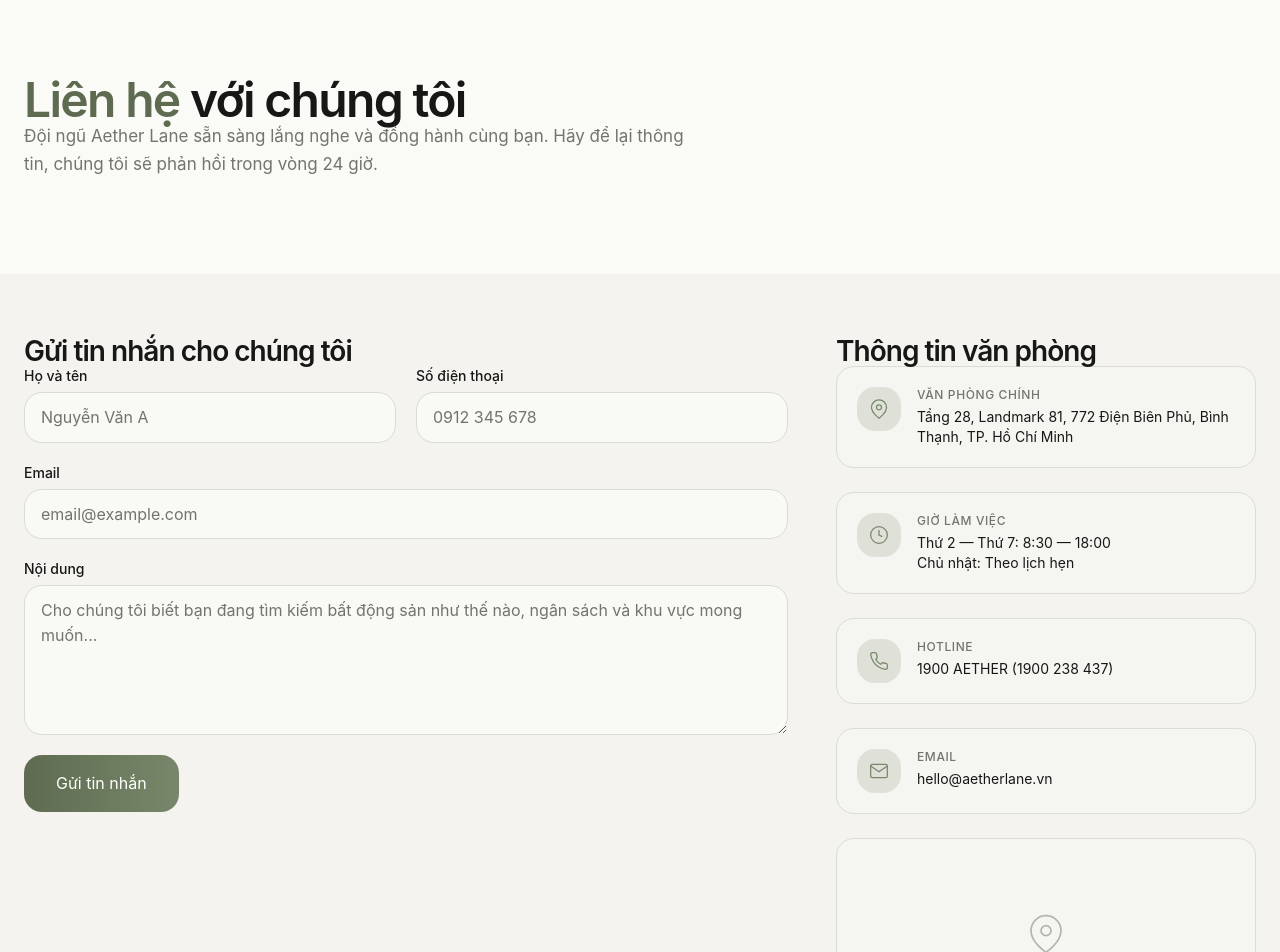
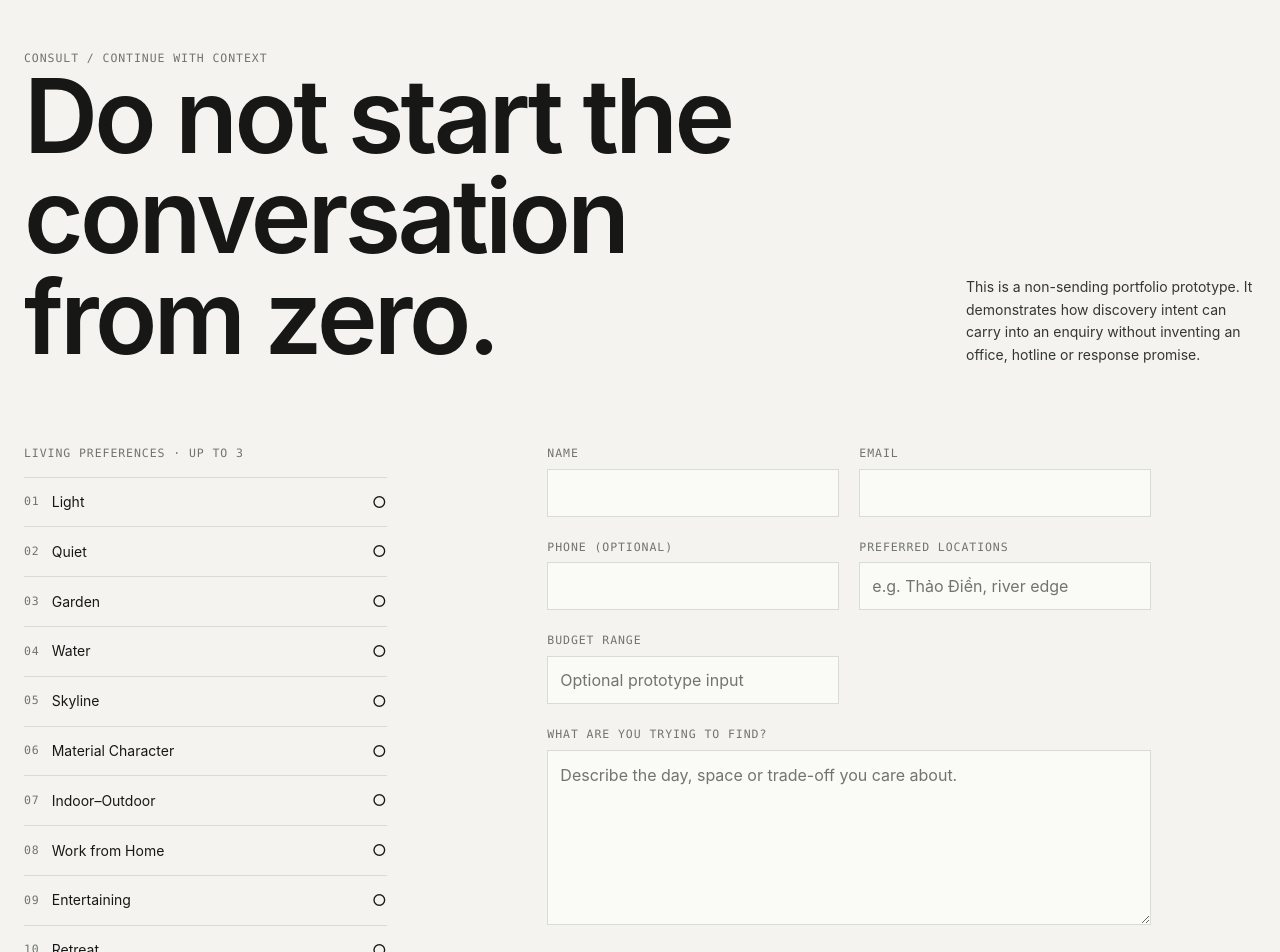
Before and after one commit to Ngh1aa/Sky-Estate, a React (Vite) app: page /consult in a window 1280 px wide. Shown: the part 100-1052 px from the top of the page. Built offline with nearby package versions, Linux system fonts and the light colour scheme.

Commit message:
feat: turn contact into preference-aware consultation

```diff
--- a/src/pages/ContactPage.tsx
+++ b/src/pages/ContactPage.tsx
@@ -1,253 +1,117 @@
-import { useState, useEffect } from 'react';
+import { useMemo, useState } from 'react';
+import { useSearchParams } from 'react-router-dom';
 import { Helmet } from 'react-helmet-async';
-import { motion } from 'framer-motion';
-import { faqs } from '../data/properties';
-import { Input, Textarea, Button, Toast, AccordionItem, SectionHeading } from '../components/ui';
+import { properties } from '../data/properties';
+import { getLivingQualities, getResidenceTitle, livingQualities, type LivingQuality } from '../data/living';
 
 export default function ContactPage() {
-  const [formData, setFormData] = useState({ name: '', email: '', phone: '', message: '' });
+  const [searchParams] = useSearchParams();
+  const residence = useMemo(() => properties.find((item) => item.id === searchParams.get('residence')), [searchParams]);
+  const initialQualities = residence ? getLivingQualities(residence).slice(0, 3) : [];
+
+  const [form, setForm] = useState({ name: '', email: '', phone: '', locations: '', budget: '', message: '' });
+  const [qualities, setQualities] = useState<LivingQuality[]>(initialQualities);
   const [errors, setErrors] = useState<Record<string, string>>({});
-  const [status, setStatus] = useState<'idle' | 'loading' | 'success' | 'error'>('idle');
-  const [toast, setToast] = useState<{ message: string; type: 'success' | 'error'; visible: boolean }>({
-    message: '', type: 'success', visible: false,
-  });
-  const [openFAQ, setOpenFAQ] = useState<string | null>(null);
+  const [submitted, setSubmitted] = useState(false);
 
-  useEffect(() => {
-    window.scrollTo(0, 0);
-  }, []);
-
-  const validate = () => {
-    const errs: Record<string, string> = {};
-    if (!formData.name.trim()) errs.name = 'Vui lòng nhập họ tên';
-    if (!formData.email.trim()) errs.email = 'Vui lòng nhập email';
-    else if (!/^[^\s@]+@[^\s@]+\.[^\s@]+$/.test(formData.email)) errs.email = 'Email không hợp lệ';
-    if (!formData.phone.trim()) errs.phone = 'Vui lòng nhập số điện thoại';
-    else if (!/^(0|\+84)\d{9,10}$/.test(formData.phone.replace(/\s/g, ''))) errs.phone = 'Số điện thoại không hợp lệ';
-    if (!formData.message.trim()) errs.message = 'Vui lòng nhập nội dung';
-    return errs;
+  const toggleQuality = (quality: LivingQuality) => {
+    setQualities((current) => current.includes(quality) ? current.filter((item) => item !== quality) : current.length >= 3 ? [...current.slice(1), quality] : [...current, quality]);
   };
 
-  const handleChange = (field: string, value: string) => {
-    setFormData((p) => ({ ...p, [field]: value }));
-    if (errors[field]) setErrors((p) => ({ ...p, [field]: '' }));
+  const submit = (event: React.FormEvent) => {
+    event.preventDefault();
+    const nextErrors: Record<string, string> = {};
+    if (!form.name.trim()) nextErrors.name = 'Add your name.';
+    if (!/^\S+@\S+\.\S+$/.test(form.email)) nextErrors.email = 'Use a valid email address.';
+    if (!form.message.trim()) nextErrors.message = 'Tell us what you are trying to find.';
+    setErrors(nextErrors);
+    if (Object.keys(nextErrors).length) return;
+    setSubmitted(true);
   };
-
-  const handleSubmit = async (e: React.FormEvent) => {
-    e.preventDefault();
-    const errs = validate();
-    setErrors(errs);
-    if (Object.keys(errs).length > 0) return;
-
-    setStatus('loading');
-    await new Promise((r) => setTimeout(r, 2000));
-    setStatus('success');
-    setFormData({ name: '', email: '', phone: '', message: '' });
-    setToast({ message: 'Gửi thành công! Chúng tôi sẽ phản hồi trong vòng 24 giờ.', type: 'success', visible: true });
-    setTimeout(() => {
-      setToast((t) => ({ ...t, visible: false }));
-      setStatus('idle');
-    }, 4000);
-  };
-
-  const officeInfo = [
-    {
-      icon: (
-        <svg width="20" height="20" viewBox="0 0 24 24" fill="none" stroke="currentColor" strokeWidth="1.5">
-          <path d="M21 10c0 7-9 13-9 13s-9-6-9-13a9 9 0 0 1 18 0z" /><circle cx="12" cy="10" r="3" />
-        </svg>
-      ),
-      label: 'Văn phòng chính',
-      value: 'Tầng 28, Landmark 81, 772 Điện Biên Phủ, Bình Thạnh, TP. Hồ Chí Minh',
-    },
-    {
-      icon: (
-        <svg width="20" height="20" viewBox="0 0 24 24" fill="none" stroke="currentColor" strokeWidth="1.5">
-          <circle cx="12" cy="12" r="10" /><path d="M12 6v6l4 2" />
-        </svg>
-      ),
-      label: 'Giờ làm việc',
-      value: 'Thứ 2 — Thứ 7: 8:30 — 18:00\nChủ nhật: Theo lịch hẹn',
-    },
-    {
-      icon: (
-        <svg width="20" height="20" viewBox="0 0 24 24" fill="none" stroke="currentColor" strokeWidth="1.5">
-          <path d="M22 16.92v3a2 2 0 01-2.18 2 19.79 19.79 0 01-8.63-3.07 19.5 19.5 0 01-6-6 19.79 19.79 0 01-3.07-8.67A2 2 0 014.11 2h3a2 2 0 012 1.72 12.84 12.84 0 00.7 2.81 2 2 0 01-.45 2.11L8.09 9.91a16 16 0 006 6l1.27-1.27a2 2 0 012.11-.45 12.84 12.84 0 002.81.7A2 2 0 0122 16.92z" />
-        </svg>
-      ),
-      label: 'Hotline',
-      value: '1900 AETHER (1900 238 437)',
-    },
-    {
-      icon: (
-        <svg width="20" height="20" viewBox="0 0 24 24" fill="none" stroke="currentColor" strokeWidth="1.5">
-          <path d="M4 4h16c1.1 0 2 .9 2 2v12c0 1.1-.9 2-2 2H4c-1.1 0-2-.9-2-2V6c0-1.1.9-2 2-2z" /><path d="m22 6-10 7L2 6" />
-        </svg>
-      ),
-      label: 'Email',
-      value: 'hello@aetherlane.vn',
-    },
-  ];
 
   return (
     <>
       <Helmet>
-        <title>Liên hệ — Sky Estate | Aether Lane</title>
-        <meta name="description" content="Liên hệ với Aether Lane để được tư vấn bất động sản cao cấp. Hotline: 1900 AETHER. Văn phòng: Landmark 81, TP. Hồ Chí Minh." />
+        <title>Start a Conversation — KHOẢNG</title>
+        <meta name="description" content="A preference-aware prototype enquiry flow that carries living qualities forward." />
       </Helmet>
+      <main id="main-content" className="pt-[72px] min-h-screen">
+        <header className="container-main pt-14 md:pt-20 pb-14 md:pb-20">
+          <div className="page-grid items-end">
+            <div className="col-span-4 md:col-span-6 lg:col-span-8">
+              <p className="utility-label">Consult / Continue with context</p>
+              <h1 className="mt-5 text-[clamp(3.7rem,8vw,8rem)] leading-[0.86]">Do not start the conversation from zero.</h1>
+            </div>
+            <p className="col-span-4 md:col-span-2 lg:col-start-10 lg:col-span-3 mt-6 md:mt-0 text-sm leading-relaxed text-text">This is a non-sending portfolio prototype. It demonstrates how discovery intent can carry into an enquiry without inventing an office, hotline or response promise.</p>
+          </div>
+        </header>
 
-      <main className="pt-20 pb-16 min-h-screen" id="main-content">
-        {/* Hero */}
-        <section className="relative py-24 overflow-hidden">
-          <div className="absolute inset-0 cosmic-bg" />
-          <div className="container-main relative z-10">
-            <motion.div
-              initial={{ opacity: 0, y: 30 }}
-              animate={{ opacity: 1, y: 0 }}
-              transition={{ duration: 0.6 }}
-              className="max-w-2xl"
-            >
-              <h1 className="text-3xl md:text-[3rem] font-bold mb-4">
-                <span className="gradient-text">Liên hệ</span> với chúng tôi
-              </h1>
-              <p className="text-md text-muted leading-relaxed">
-                Đội ngũ Aether Lane sẵn sàng lắng nghe và đồng hành cùng bạn.
-                Hãy để lại thông tin, chúng tôi sẽ phản hồi trong vòng 24 giờ.
-              </p>
-            </motion.div>
-          </div>
-        </section>
-
-        {/* Contact form + Office info */}
-        <section className="py-16">
-          <div className="container-main">
-            <div className="grid grid-cols-1 lg:grid-cols-[1fr_420px] gap-12">
-              {/* Form */}
-              <motion.div
-                initial={{ opacity: 0, x: -30 }}
-                whileInView={{ opacity: 1, x: 0 }}
-                viewport={{ once: true }}
-                transition={{ duration: 0.6 }}
-              >
-                <h2 className="text-xl font-bold text-text-white mb-6">Gửi tin nhắn cho chúng tôi</h2>
-                <form onSubmit={handleSubmit} className="space-y-5" id="contact-form">
-                  <div className="grid grid-cols-1 sm:grid-cols-2 gap-5">
-                    <Input
-                      label="Họ và tên"
-                      placeholder="Nguyễn Văn A"
-                      value={formData.name}
-                      onChange={(e) => handleChange('name', e.target.value)}
-                      error={errors.name}
-                      id="contact-name"
-                    />
-                    <Input
-                      label="Số điện thoại"
-                      type="tel"
-                      placeholder="0912 345 678"
-                      value={formData.phone}
-                      onChange={(e) => handleChange('phone', e.target.value)}
-                      error={errors.phone}
-                      id="contact-phone"
-                    />
-                  </div>
-                  <Input
-                    label="Email"
-                    type="email"
-                    placeholder="email@example.com"
-                    value={formData.email}
-                    onChange={(e) => handleChange('email', e.target.value)}
-                    error={errors.email}
-                    id="contact-email"
-                  />
-                  <Textarea
-                    label="Nội dung"
-                    placeholder="Cho chúng tôi biết bạn đang tìm kiếm bất động sản như thế nào, ngân sách và khu vực mong muốn..."
-                    rows={5}
-                    value={formData.message}
-                    onChange={(e) => handleChange('message', e.target.value)}
-                    error={errors.message}
-                    id="contact-message"
-                  />
-                  <Button type="submit" size="lg" isLoading={status === 'loading'} className="w-full sm:w-auto">
-                    {status === 'loading' ? 'Đang gửi...' : status === 'success' ? '✓ Đã gửi' : 'Gửi tin nhắn'}
-                  </Button>
-                </form>
-              </motion.div>
-
-              {/* Office info */}
-              <motion.div
-                initial={{ opacity: 0, x: 30 }}
-                whileInView={{ opacity: 1, x: 0 }}
-                viewport={{ once: true }}
-                transition={{ duration: 0.6, delay: 0.2 }}
-              >
-                <h2 className="text-xl font-bold text-text-white mb-6">Thông tin văn phòng</h2>
-                <div className="space-y-6">
-                  {officeInfo.map((info, i) => (
-                    <div key={i} className="flex gap-4 p-5 rounded-xl bg-surface/20 border border-border">
-                      <div className="w-11 h-11 rounded-xl bg-accent/15 flex items-center justify-center text-accent-light flex-shrink-0">
-                        {info.icon}
-                      </div>
-                      <div>
-                        <div className="text-xs text-muted font-medium uppercase tracking-wider mb-1">{info.label}</div>
-                        <div className="text-sm text-text-bright whitespace-pre-line">{info.value}</div>
-                      </div>
-                    </div>
+        <section className="container-main pb-24">
+          {submitted ? (
+            <div className="max-w-3xl border-t border-border pt-8 py-16">
+              <p className="utility-label">Prototype confirmation</p>
+              <h2 className="mt-4 text-3xl md:text-5xl leading-[0.95]">Your context is ready for a conversation.</h2>
+              <p className="mt-6 text-text leading-relaxed">No message was actually sent. In a production version, this state would confirm delivery and show the exact preferences shared.</p>
+              <div className="mt-8 border-l-2 border-accent pl-5 text-sm text-text">
+                <p>{qualities.length ? qualities.join(' · ') : 'No Living Index qualities selected'}</p>
+                {residence && <p className="mt-2">Residence: {getResidenceTitle(residence)}</p>}
+              </div>
+              <button type="button" onClick={() => setSubmitted(false)} className="mt-8 min-h-11 bg-text-bright text-white px-5 text-sm">Edit prototype enquiry</button>
+            </div>
+          ) : (
+            <form onSubmit={submit} className="page-grid">
+              <div className="col-span-4 md:col-span-3 lg:col-span-4 lg:pr-8">
+                <p className="utility-label">Living preferences · up to 3</p>
+                <div className="mt-4 border-t border-border">
+                  {livingQualities.map((quality, index) => (
+                    <button key={quality} type="button" onClick={() => toggleQuality(quality)} data-active={qualities.includes(quality)} aria-pressed={qualities.includes(quality)} className="khoang-index-button">
+                      <span className="flex items-center gap-3"><span className="utility-label">{String(index + 1).padStart(2, '0')}</span><span className="text-sm">{quality}</span></span>
+                      <span>{qualities.includes(quality) ? '●' : '○'}</span>
+                    </button>
                   ))}
                 </div>
+                {residence && (
+                  <div className="mt-8 border-t border-border pt-4">
+                    <p className="utility-label">Carried from residence</p>
+                    <p className="mt-3 text-lg text-text-bright">{getResidenceTitle(residence)}</p>
+                    <p className="mt-2 text-sm text-muted">{residence.location}</p>
+                  </div>
+                )}
+              </div>
 
-                {/* Map placeholder */}
-                <div className="mt-6 aspect-video rounded-xl bg-surface/20 border border-border flex items-center justify-center overflow-hidden">
-                  <div className="text-center text-muted">
-                    <svg width="40" height="40" viewBox="0 0 24 24" fill="none" stroke="currentColor" strokeWidth="1" className="mx-auto mb-2 opacity-50">
-                      <path d="M21 10c0 7-9 13-9 13s-9-6-9-13a9 9 0 0 1 18 0z" /><circle cx="12" cy="10" r="3" />
-                    </svg>
-                    <p className="text-sm font-medium">Landmark 81, Bình Thạnh</p>
-                    <p className="text-xs mt-1">Bản đồ sẽ được tích hợp khi kết nối API</p>
+              <div className="col-span-4 md:col-span-5 lg:col-start-6 lg:col-span-6 mt-10 md:mt-0">
+                <div className="grid grid-cols-1 sm:grid-cols-2 gap-x-5 gap-y-6">
+                  <Field label="Name" error={errors.name}><input value={form.name} onChange={(event) => setForm({ ...form, name: event.target.value })} className={inputClass} /></Field>
+                  <Field label="Email" error={errors.email}><input type="email" value={form.email} onChange={(event) => setForm({ ...form, email: event.target.value })} className={inputClass} /></Field>
+                  <Field label="Phone (optional)"><input value={form.phone} onChange={(event) => setForm({ ...form, phone: event.target.value })} className={inputClass} /></Field>
+                  <Field label="Preferred locations"><input value={form.locations} onChange={(event) => setForm({ ...form, locations: event.target.value })} placeholder="e.g. Thảo Điền, river edge" className={inputClass} /></Field>
+                  <Field label="Budget range"><input value={form.budget} onChange={(event) => setForm({ ...form, budget: event.target.value })} placeholder="Optional prototype input" className={inputClass} /></Field>
+                  <div />
+                  <div className="sm:col-span-2">
+                    <Field label="What are you trying to find?" error={errors.message}><textarea value={form.message} onChange={(event) => setForm({ ...form, message: event.target.value })} rows={6} placeholder="Describe the day, space or trade-off you care about." className={`${inputClass} py-3 resize-y`} /></Field>
                   </div>
                 </div>
-              </motion.div>
-            </div>
-          </div>
-        </section>
-
-        {/* FAQ */}
-        <section className="py-16 cosmic-bg" id="faq">
-          <div className="container-main">
-            <SectionHeading
-              badge="FAQ"
-              title="Câu hỏi thường gặp"
-              subtitle="Giải đáp những thắc mắc phổ biến nhất về dịch vụ và quy trình của Aether Lane."
-              className="mb-12"
-            />
-
-            <motion.div
-              initial={{ opacity: 0, y: 20 }}
-              whileInView={{ opacity: 1, y: 0 }}
-              viewport={{ once: true }}
-              transition={{ duration: 0.5 }}
-              className="max-w-3xl mx-auto bg-surface/15 border border-border rounded-xl px-6"
-            >
-              {faqs.map((faq) => (
-                <AccordionItem
-                  key={faq.id}
-                  question={faq.question}
-                  answer={faq.answer}
-                  isOpen={openFAQ === faq.id}
-                  onToggle={() => setOpenFAQ(openFAQ === faq.id ? null : faq.id)}
-                />
-              ))}
-            </motion.div>
-          </div>
+                <div className="mt-8 flex flex-col sm:flex-row sm:items-center gap-4 sm:justify-between border-t border-border pt-5">
+                  <p className="text-xs text-muted max-w-md">Prototype only: submit shows a local confirmation state and does not transmit personal information.</p>
+                  <button type="submit" className="min-h-11 bg-text-bright text-white px-6 text-sm hover:bg-accent transition-colors">Review context →</button>
+                </div>
+              </div>
+            </form>
+          )}
         </section>
       </main>
-
-      <Toast
-        message={toast.message}
-        type={toast.type}
-        isVisible={toast.visible}
-        onClose={() => setToast((t) => ({ ...t, visible: false }))}
-      />
     </>
   );
 }
+
+const inputClass = 'w-full min-h-12 border border-border bg-surface px-3 text-sm text-text-bright placeholder:text-muted focus:border-accent focus:outline-none';
+
+function Field({ label, error, children }: { label: string; error?: string; children: React.ReactNode }) {
+  return (
+    <label className="block">
+      <span className="utility-label block mb-2">{label}</span>
+      {children}
+      {error && <span className="mt-2 block text-xs text-error">{error}</span>}
+    </label>
+  );
+}
```
